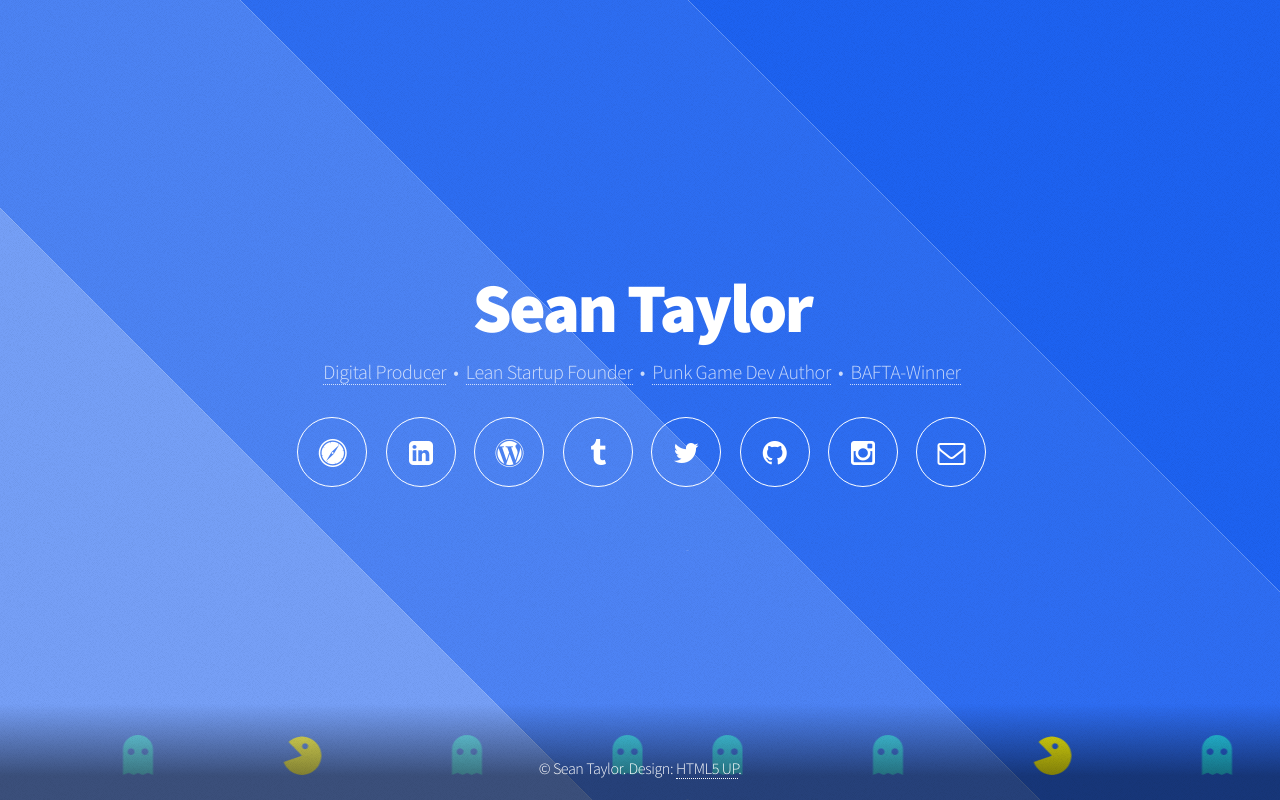
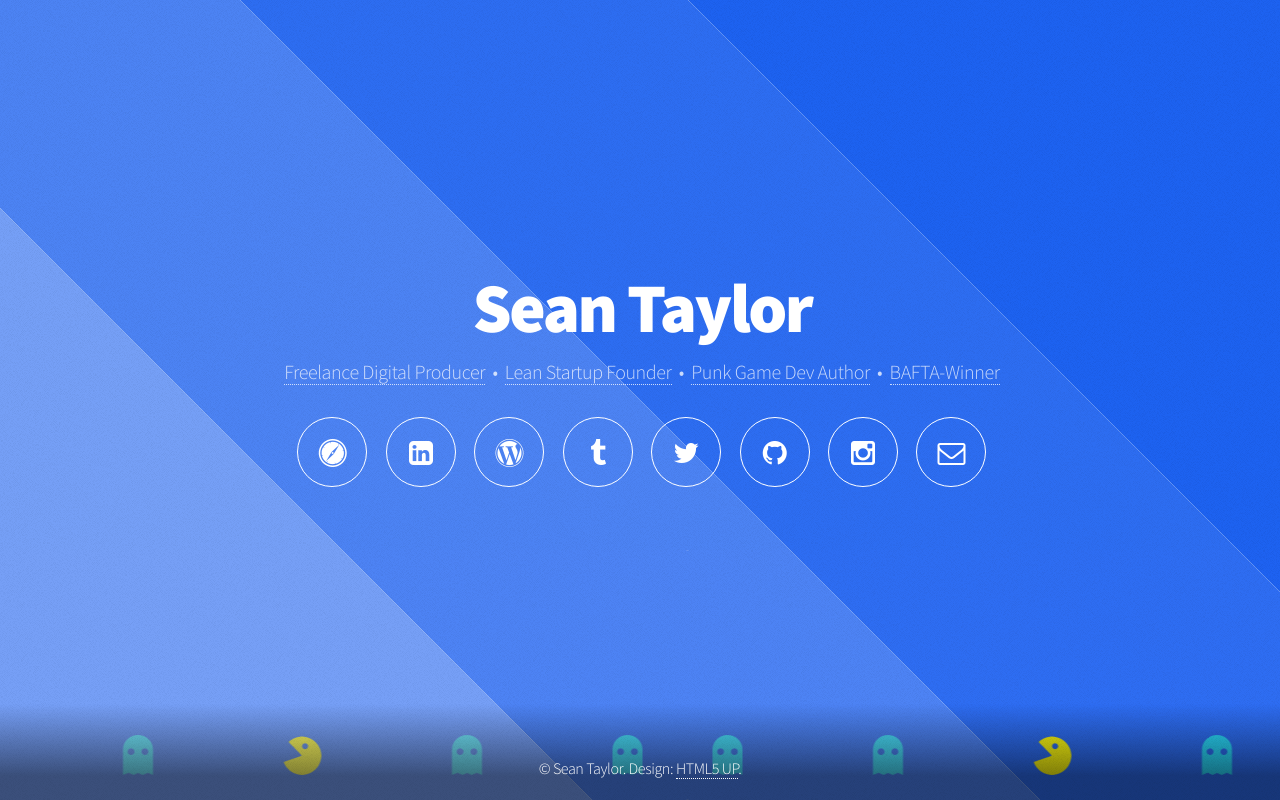
Before and after one commit to kwangchow/kwangchow.github.io, a plain HTML site: page index.html in a window 1280 px wide. Drawn offline with Linux system fonts and the light colour scheme.

```diff
--- a/index.html
+++ b/index.html
@@ -6,8 +6,8 @@
 -->
 <html>
 	<head>
-		<title>Sean Taylor. Digital Producer. Mobile Veteran. BAFTA-Winner</title>
-		<meta name="Description" content="Sean Taylor. BAFTA-winning digital producer specialising in games and interactive entertainment. Mobile veteran. Founder of The Producers, a digital play agency. Author of 'Lean Game Developer' (Taylor and Francis, Q1 2016). Lean startup practitioner and diarist.">
+		<title>Sean Taylor. Freelance Digital Producer. Digital Project Manager. Mobile Veteran. BAFTA-Winner</title>
+		<meta name="Description" content="Sean Taylor. BAFTA-winning digital producer specialising in games and interactive entertainment. Mobile veteran. Founder of The Producers, a digital play agency. Author of 'Lean Game Developer' (Taylor and Francis, Q1 2016). Lean startup practitioner and diarist. UAE and UK.">
 		<meta name="Keywords"
 		<meta charset="utf-8" />
 		<meta name="viewport" content="width=device-width, initial-scale=1" />
@@ -25,7 +25,7 @@
 				<!-- Header -->
 					<header id="header">
 						<h1>Sean Taylor</h1>
-						<p><a href="https://ae.linkedin.com/in/mrseantaylor">Digital Producer</a> &nbsp;&bull;&nbsp; <a href="http://theproducers.work">Lean Startup Founder</a>  &nbsp;&bull;&nbsp; <a href="http://leangamedev.co">Punk Game Dev Author</a> &nbsp;&bull;&nbsp; <a href="http://www.bafta.org/scotland/awards/ceremony/nominees-winners/british-academy-scotland-awards-winners-in-2011#jump10">BAFTA-Winner</a></p>
+						<p><a href="https://ae.linkedin.com/in/mrseantaylor">Freelance Digital Producer</a> &nbsp;&bull;&nbsp; <a href="http://theproducers.work">Lean Startup Founder</a>  &nbsp;&bull;&nbsp; <a href="http://leangamedev.co">Punk Game Dev Author</a> &nbsp;&bull;&nbsp; <a href="http://www.bafta.org/scotland/awards/ceremony/nominees-winners/british-academy-scotland-awards-winners-in-2011#jump10">BAFTA-Winner</a></p>
 						<nav>
 							<ul>
 								<li><a href="http://theproducers.work" class="icon fa-safari"><span class="label">The Producers</span></a></li>
```
